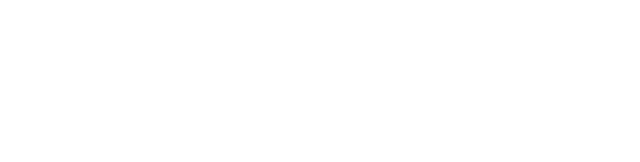
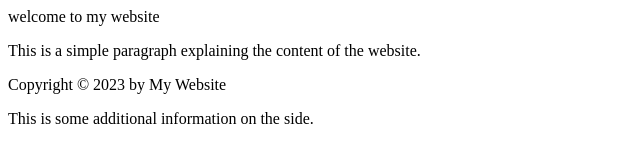
Before and after one commit to zachschool1/COMP001A-Assignment1, a plain HTML site: page index.html in a window 1280 px wide. Shown: the whole page, without its empty margins (0-640 px from the left). Drawn offline with Linux system fonts and the light colour scheme.

Commit message:
updated index

```diff
--- a/index.html
+++ b/index.html
@@ -7,5 +7,21 @@
 </head>
 <body>
 
+    <header> welcome to my website</header>
+
+
+    <p> This is a simple paragraph explaining the content of the website.</p>
+
+    <footer>
+
+        <p>Copyright © 2023 by My Website</p>
+
+    </footer>
+
+    <aside>
+
+        <p>This is some additional information on the side.</p>
+
+    </aside>
 </body>
 </html>
```
